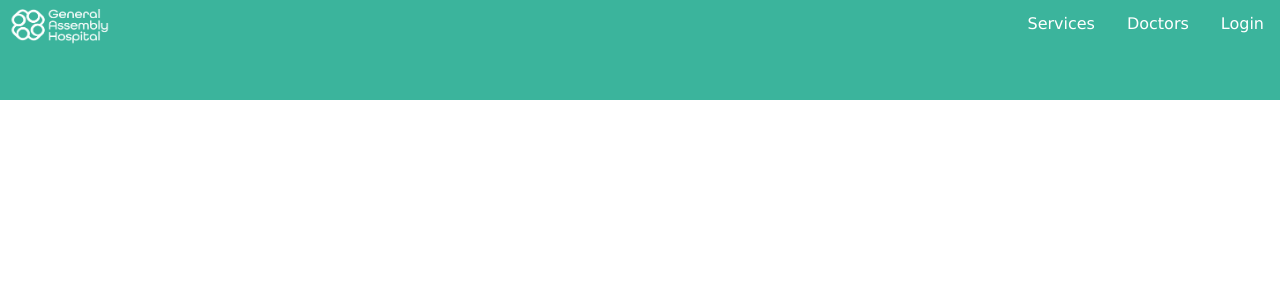
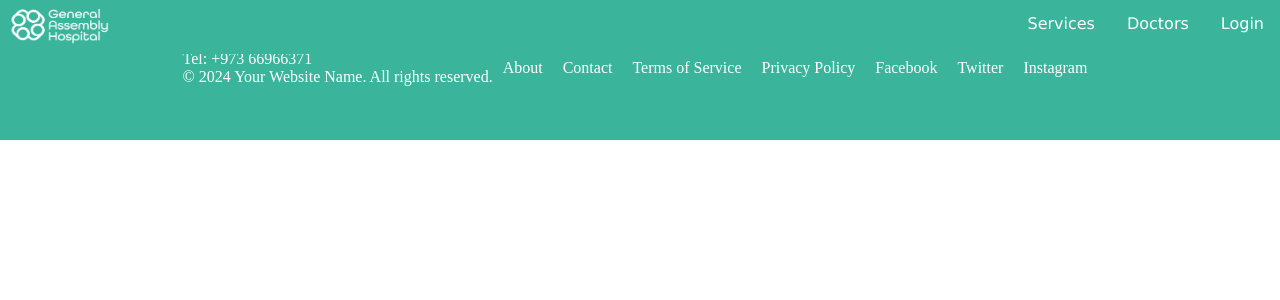
Before and after one commit to TasneemAlhelli/hospital-platform, a React (Vite) app: page /profile/1 in a window 1280 px wide. Shown: the top 300 px of the page. Built offline with nearby package versions, Linux system fonts and the light colour scheme.

Commit message:
footer style

```diff
--- a/src/App4.css
+++ b/src/App4.css
@@ -10,7 +10,7 @@
   transition-duration: 0.5s;
   color: #4c5a67;
   font-size: 16px;
-  font-family: 'Lucida Sans', sans-serif;
+  font-family: "Lucida Sans", sans-serif;
 }
 
 .profilePosition {
@@ -24,7 +24,7 @@
 .profileTitle {
   color: #0a987b;
   padding-bottom: 20px;
-  font-family: 'Lucida Sans', sans-serif;
+  font-family: "Lucida Sans", sans-serif;
 }
 
 .profileBtn {
@@ -32,7 +32,7 @@
   border: 1px solid rgb(209, 213, 219);
   border-radius: 0.5rem;
   color: #0a987b;
-  font-family: 'Lucida Sans', sans-serif;
+  font-family: "Lucida Sans", sans-serif;
   font-size: 13px;
   font-weight: 600;
   letter-spacing: 0.5px;
@@ -61,11 +61,8 @@
   color: #0a987b;
   padding-bottom: 20px;
   text-align: center;
-  font-family: 'Lucida Sans', sans-serif;
+  font-family: "Lucida Sans", sans-serif;
 }
-
-/* .banner {
-} */
 
 label {
   font-size: 14px;
@@ -116,7 +113,7 @@ label {
   padding: 5px 14px;
 }
 
-.btn-color-mode-switch input[type='checkbox'] {
+.btn-color-mode-switch input[type="checkbox"] {
   cursor: pointer;
   width: 50px;
   height: 25px;
@@ -128,14 +125,14 @@ label {
 }
 
 .btn-color-mode-switch
-  input[type='checkbox']:checked
+  input[type="checkbox"]:checked
   + label.btn-color-mode-switch-inner {
   background: #e0e0e0;
   color: #424242;
 }
 
 .btn-color-mode-switch
-  input[type='checkbox']:checked
+  input[type="checkbox"]:checked
   + label.btn-color-mode-switch-inner:after {
   content: attr(data-on);
   left: 90px;
@@ -143,14 +140,14 @@ label {
 }
 
 .btn-color-mode-switch
-  input[type='checkbox']:checked
+  input[type="checkbox"]:checked
   + label.btn-color-mode-switch-inner:before {
   content: attr(data-off);
   right: auto;
   left: 20px;
 }
 
-.btn-color-mode-switch input[type='checkbox']:checked ~ .alert {
+.btn-color-mode-switch input[type="checkbox"]:checked ~ .alert {
   display: block;
 }
 
@@ -174,7 +171,7 @@ label {
   justify-content: space-between;
   gap: 12px;
   padding: 20px;
-  font-family: Arial, Helvetica, sans-serif;
+  font-family: "Lucida Sans", sans-serif;
   /* box-shadow: 0px 0px 30px rgba(0, 0, 0, 0.123); */
 }
 .imgWrapper {
@@ -228,3 +225,29 @@ label {
   align-items: center;
   justify-content: center;
 }
+
+/* body {
+  margin: 0;
+  padding: 0;
+  font-family: "Lucida Sans", sans-serif;
+} */
+
+.footerContainer {
+  padding-bottom: 40px;
+  text-align: left;
+}
+
+footer {
+  color: #fff;
+  text-align: center;
+}
+
+footer p {
+  margin: 0;
+}
+
+footer a {
+  color: #fff;
+  text-decoration: none;
+  margin: 0 10px;
+}
--- a/src/components/Footer.jsx
+++ b/src/components/Footer.jsx
@@ -4,9 +4,27 @@ const Footer = () => {
       <section className="footerSec">
         <div className="footerContainer">
           <div className="social-buttons">
-            {/* <a href="#" className="social-button github"></a>
-            <a href="#" className="social-button github"></a>
-            <a href="#" className="social-button github"></a> */}
+            <div>
+              <p>Tel: +973 66966371</p>
+              <p>&copy; 2024 Your Website Name. All rights reserved.</p>
+            </div>
+            <div className="footerNav">
+              <a href="#">About</a>
+              <a href="#">Contact</a>
+              <a href="#">Terms of Service</a>
+              <a href="#">Privacy Policy</a>
+            </div>
+            <div>
+              <a href="#" target="_blank" rel="noopener noreferrer">
+                Facebook
+              </a>
+              <a href="#" target="_blank" rel="noopener noreferrer">
+                Twitter
+              </a>
+              <a href="#" target="_blank" rel="noopener noreferrer">
+                Instagram
+              </a>
+            </div>
           </div>
         </div>
       </section>
```
